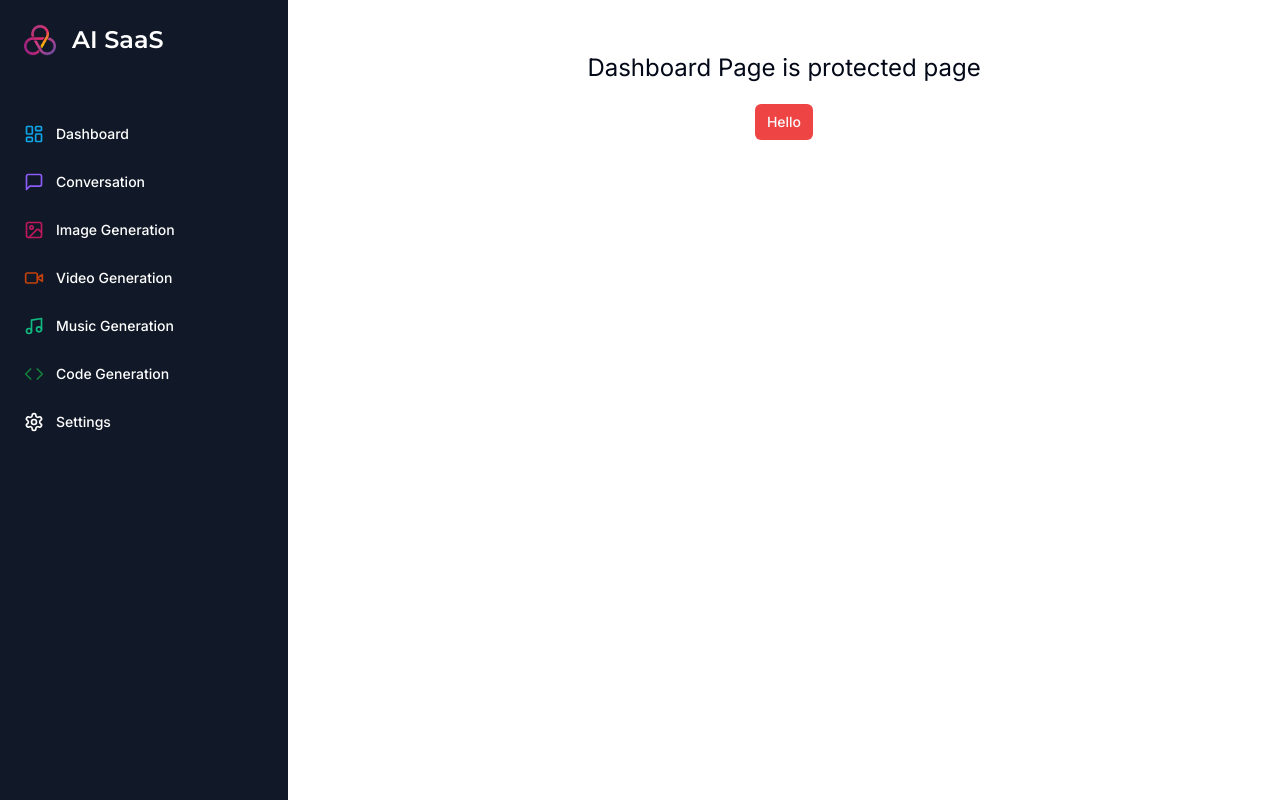
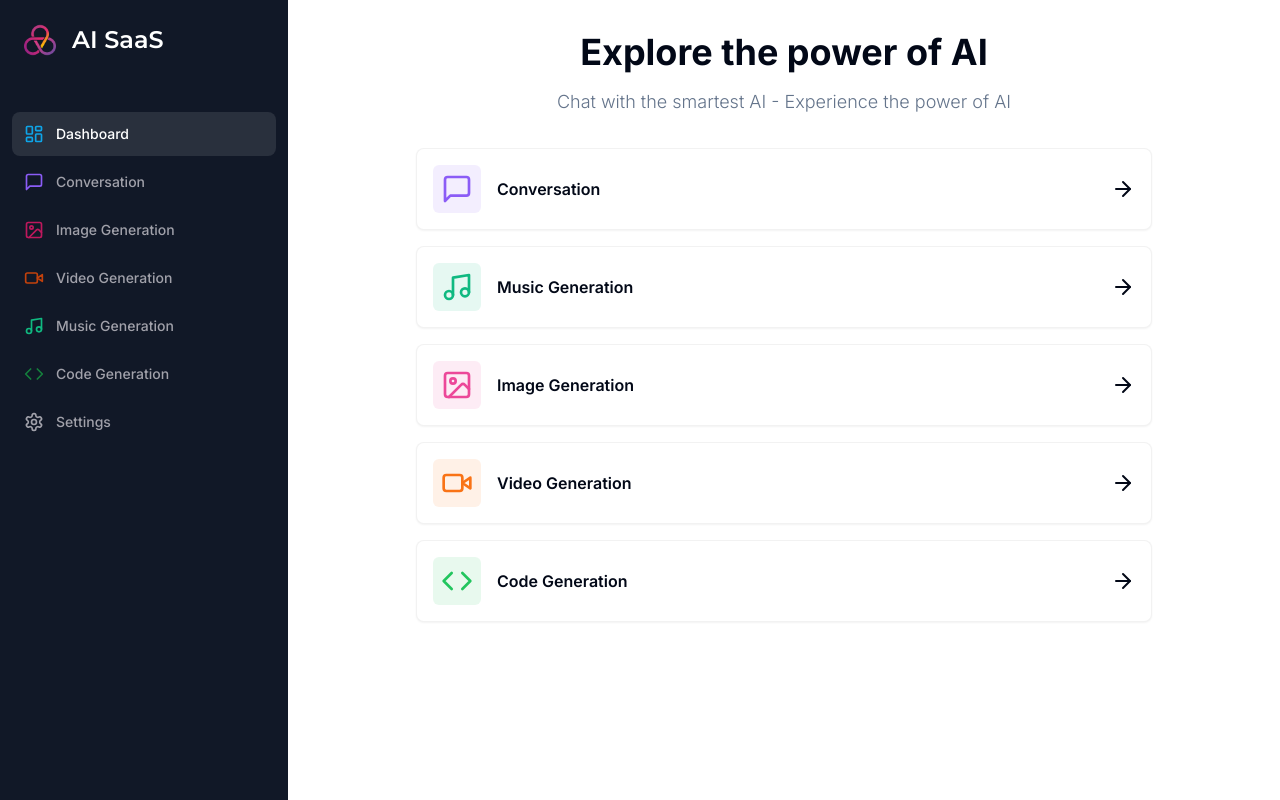
Before and after one commit to mamun060/SaaS-AI-Platform-using-Nextjs-and-Prisma-Tailwind, a Next.js app: page /dashboard in a window 1280 px wide. Built offline with nearby package versions, Linux system fonts and the light colour scheme.

Commit message:
complete dashboard UI design

```diff
--- a/app/(dashboard)/(routes)/dashboard/page.tsx
+++ b/app/(dashboard)/(routes)/dashboard/page.tsx
@@ -1,17 +1,79 @@
-import { Button } from '@/components/ui/button'
-import { UserButton } from '@clerk/nextjs'
+"use client";
+import { Card } from '@/components/ui/card';
+import { cn } from '@/lib/utils';
+import {MessageSquare , ArrowRight, Code, ImageIcon, Music, Settings, VideoIcon} from 'lucide-react';
+import {useRouter} from 'next/navigation';
 
+const tools = [
+  {
+    label: "Conversation",
+    icon: MessageSquare,
+    color: "text-violet-500",
+    bgColor: "bg-violet-500/10",
+    href: "/conversation"
+  },
+  {
+    label: "Music Generation",
+    icon: Music,
+    color: "text-emerald-500",
+    bgColor: "bg-emerald-500/10",
+    href: "/music"
+  },
+  {
+    label: "Image Generation",
+    icon: ImageIcon,
+    color: "text-pink-500",
+    bgColor: "bg-pink-500/10",
+    href: "/image"
+  },
+  {
+    label: "Video Generation",
+    icon: VideoIcon,
+    color: "text-orange-500",
+    bgColor: "bg-orange-500/10",
+    href: "/video"
+  },
+  {
+    label: "Code Generation",
+    icon: Code,
+    color: "text-green-500",
+    bgColor: "bg-green-500/10",
+    href: "/code"
+  },
+]
 
 export default function DashboardPage() {
+  const router = useRouter();
   return (
     <div>
-      <p className=' text-2xl text-center py-5'>
-        Dashboard Page is protected page
-      </p>
-      <div className=' text-center'>
-      <Button variant="destructive" size="sm"  >
-        Hello
-      </Button>
+      <div className=' mb-8 space-y-4'>
+        <h2 className=' text-2xl md:text-4xl font-bold text-center'>
+          Explore the power of AI
+        </h2>
+        <p className=' text-muted-foreground font-light text-sm md:text-lg text-center'>
+          Chat with the smartest AI - Experience the power of AI
+        </p>
+      </div>
+      <div className=' px-4 md:px-20 lg:px-32 space-y-4 '>
+        {
+          tools.map((tool)=>(
+            <Card
+             onClick={()=> router.push(tool.href)}
+             key={tool.href}
+             className=' p-4 border-black/5 flex items-center justify-between hover:shadow-md transition cursor-pointer'
+            >
+              <div  className=' flex items-center gap-x-4 '>
+                <div className={cn(" p-2 w-fit rounded-md", tool.bgColor)}>
+                  <tool.icon className={cn(" w-8 h-8", tool.color)} />
+                </div>
+                <div className=' font-semibold'>
+                  {tool.label}
+                </div>
+              </div>
+              <ArrowRight />
+            </Card>
+          ))
+        }
       </div>
     </div>
   )
--- a/components/Sidebar.tsx
+++ b/components/Sidebar.tsx
@@ -5,6 +5,7 @@
 import Link from 'next/link'
 import React from 'react'
 import { Code, ImageIcon, LayoutDashboard, MessageSquare, Music, Settings, VideoIcon } from "lucide-react";
+import {usePathname} from 'next/navigation';
 
 const montserrat = Montserrat({
     weight: "600",
@@ -56,6 +57,7 @@
   ];
 
 function Sidebar() {
+    const pathname = usePathname();
   return (
     <div className=' space-y-4 py-4 flex flex-col h-full bg-[#111827] text-white '>
         <div className=' px-3 py-2 flex-1'>
@@ -77,7 +79,9 @@
                     <Link
                     key={route.href}
                     href={route.href}
-                    className=" text-sm group flex p-3 w-full justify-start font-medium hover:text-white hover:bg-white/10 rounded-lg transition "
+                    className={cn("text-sm group flex p-3 w-full justify-start font-medium hover:text-white hover:bg-white/10 rounded-lg transition",
+                    pathname === route.href ? "text-white bg-white/10" : "text-zinc-400"
+                    )}
                     >
                         <div className=' flex items-center flex-1'>
                             <route.icon className={cn("h-5 w-5 mr-3", route.color)} />
--- /dev/null
+++ b/components/ui/card.tsx
@@ -0,0 +1,79 @@
+import * as React from "react"
+
+import { cn } from "@/lib/utils"
+
+const Card = React.forwardRef<
+  HTMLDivElement,
+  React.HTMLAttributes<HTMLDivElement>
+>(({ className, ...props }, ref) => (
+  <div
+    ref={ref}
+    className={cn(
+      "rounded-lg border bg-card text-card-foreground shadow-sm",
+      className
+    )}
+    {...props}
+  />
+))
+Card.displayName = "Card"
+
+const CardHeader = React.forwardRef<
+  HTMLDivElement,
+  React.HTMLAttributes<HTMLDivElement>
+>(({ className, ...props }, ref) => (
+  <div
+    ref={ref}
+    className={cn("flex flex-col space-y-1.5 p-6", className)}
+    {...props}
+  />
+))
+CardHeader.displayName = "CardHeader"
+
+const CardTitle = React.forwardRef<
+  HTMLParagraphElement,
+  React.HTMLAttributes<HTMLHeadingElement>
+>(({ className, ...props }, ref) => (
+  <h3
+    ref={ref}
+    className={cn(
+      "text-2xl font-semibold leading-none tracking-tight",
+      className
+    )}
+    {...props}
+  />
+))
+CardTitle.displayName = "CardTitle"
+
+const CardDescription = React.forwardRef<
+  HTMLParagraphElement,
+  React.HTMLAttributes<HTMLParagraphElement>
+>(({ className, ...props }, ref) => (
+  <p
+    ref={ref}
+    className={cn("text-sm text-muted-foreground", className)}
+    {...props}
+  />
+))
+CardDescription.displayName = "CardDescription"
+
+const CardContent = React.forwardRef<
+  HTMLDivElement,
+  React.HTMLAttributes<HTMLDivElement>
+>(({ className, ...props }, ref) => (
+  <div ref={ref} className={cn("p-6 pt-0", className)} {...props} />
+))
+CardContent.displayName = "CardContent"
+
+const CardFooter = React.forwardRef<
+  HTMLDivElement,
+  React.HTMLAttributes<HTMLDivElement>
+>(({ className, ...props }, ref) => (
+  <div
+    ref={ref}
+    className={cn("flex items-center p-6 pt-0", className)}
+    {...props}
+  />
+))
+CardFooter.displayName = "CardFooter"
+
+export { Card, CardHeader, CardFooter, CardTitle, CardDescription, CardContent }
```
